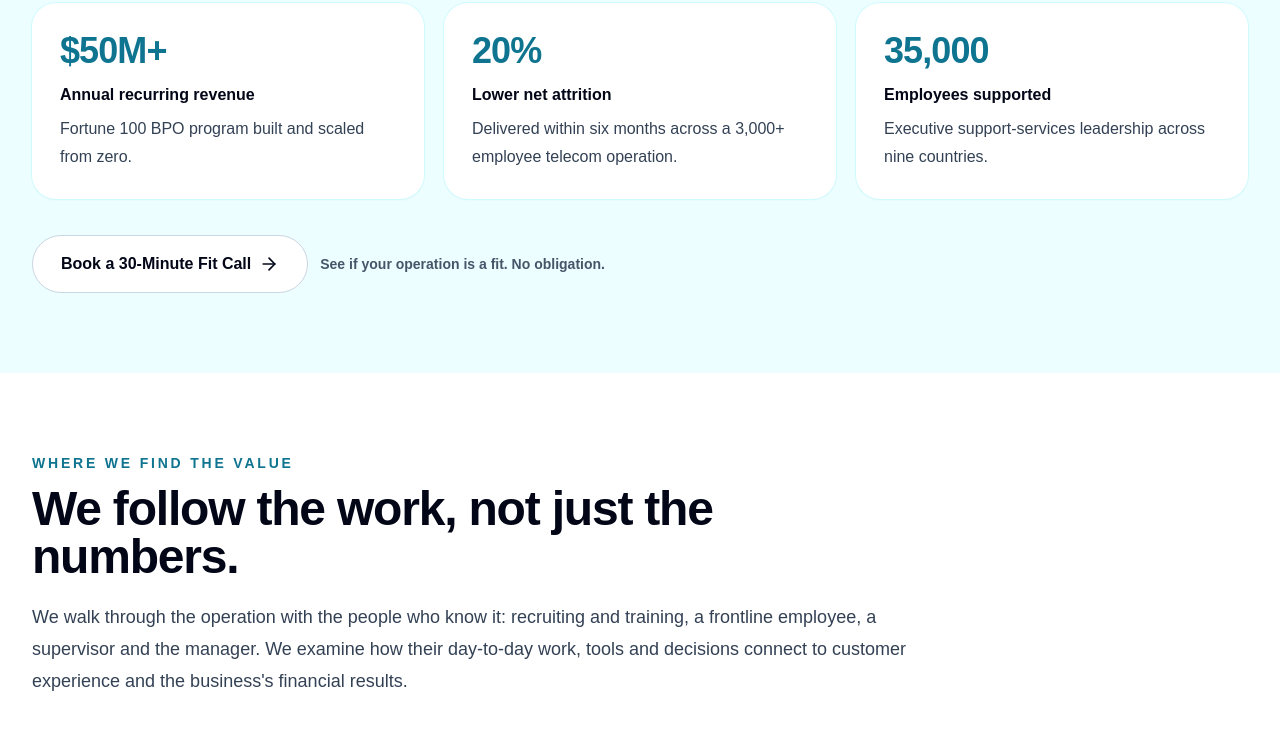
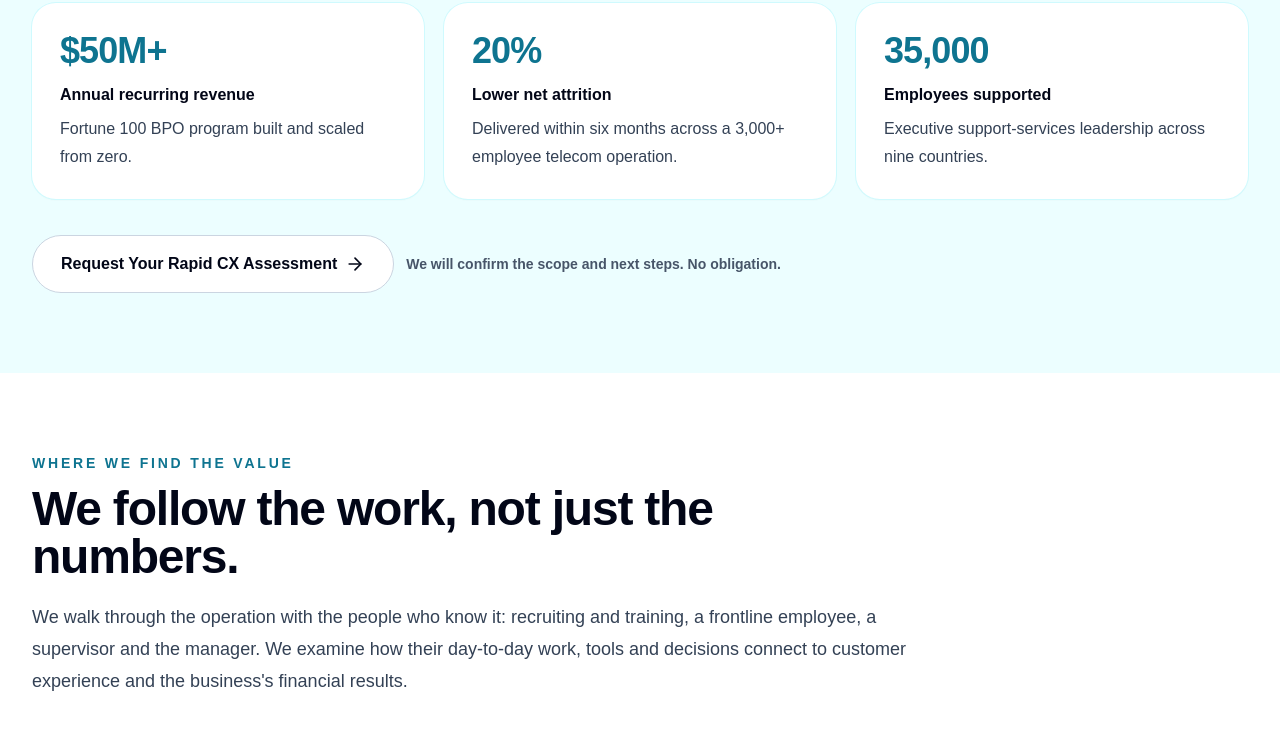
Before and after one commit to brent-prog/3pwebsite, a Next.js app: page /rapid-cx-one-day-assessment in a window 1280 px wide. Shown: the part 2000-2737 px from the top of the page. Built offline with nearby package versions, Linux system fonts and the light colour scheme.

Commit message:
Replace generic fit-call CTA with direct Rapid CX assessment request

```diff
--- a/app/rapid-cx-one-day-assessment/page.tsx
+++ b/app/rapid-cx-one-day-assessment/page.tsx
@@ -39,13 +39,13 @@ const proof = [
   { number: "35,000", label: "Employees supported", detail: "Executive support-services leadership across nine countries." },
 ];
 
-const booking = "https://calendly.com/brent3p/30min";
+const assessmentRequest = "mailto:brent@3psolutions.ca?subject=Rapid%20CX%20One-Day%20Assessment%20Request&body=Hi%20Brent%2C%0A%0AI%27d%20like%20to%20discuss%20the%20Rapid%20CX%20One-Day%20Assessment.%0A%0ACompany%3A%20%0AApproximate%20frontline%20team%20size%3A%20%0A%0AThanks%2C%0A";
 
 function Cta({ secondary = false }: { secondary?: boolean }) {
   return (
-    <a href={booking} target="_blank" rel="noopener noreferrer"
+    <a href={assessmentRequest}
       className={`inline-flex items-center justify-center gap-2 rounded-full px-7 py-4 text-base font-black transition ${secondary ? "border border-slate-300 bg-white text-slate-950 hover:border-cyan-500 hover:text-cyan-700" : "bg-cyan-500 text-slate-950 shadow-lg shadow-cyan-500/15 hover:bg-cyan-400"}`}>
-      Book a 30-Minute Fit Call <ArrowRight className="h-5 w-5" />
+      Request Your Rapid CX Assessment <ArrowRight className="h-5 w-5" />
     </a>
   );
 }
@@ -135,7 +135,7 @@ export default function ContactCentrePerformanceAssessment() {
           </div>
           <div className="mt-9 flex flex-col items-start gap-3 sm:flex-row sm:items-center">
             <Cta secondary />
-            <span className="text-sm font-semibold text-slate-600">See if your operation is a fit. No obligation.</span>
+            <span className="text-sm font-semibold text-slate-600">We will confirm the scope and next steps. No obligation.</span>
           </div>
         </div>
       </section>
@@ -223,7 +223,7 @@ export default function ContactCentrePerformanceAssessment() {
         <div className="mx-auto max-w-4xl px-5 text-center lg:px-8">
           <p className="text-sm font-black uppercase tracking-[0.2em] text-cyan-300">Start with one conversation</p>
           <h2 className="mt-3 text-4xl font-black tracking-tight md:text-6xl">You don't need another quarter of reports to find out what you're missing.</h2>
-          <p className="mx-auto mt-6 max-w-2xl text-lg leading-8 text-slate-300">Let's determine whether your operation qualifies, agree on the scope and see if this assessment makes sense for your business.</p>
+          <p className="mx-auto mt-6 max-w-2xl text-lg leading-8 text-slate-300">Request the assessment and we'll confirm your operation qualifies, agree on the scope and outline the next steps.</p>
           <div className="mt-9"><Cta /></div>
           <p className="mt-6 text-sm text-slate-400">Or email <a className="font-bold text-cyan-300 hover:text-white" href="mailto:brent@3psolutions.ca">brent@3psolutions.ca</a> · <a className="font-bold text-cyan-300 hover:text-white" href="tel:+15198352374">519-835-2374</a></p>
         </div>
```
